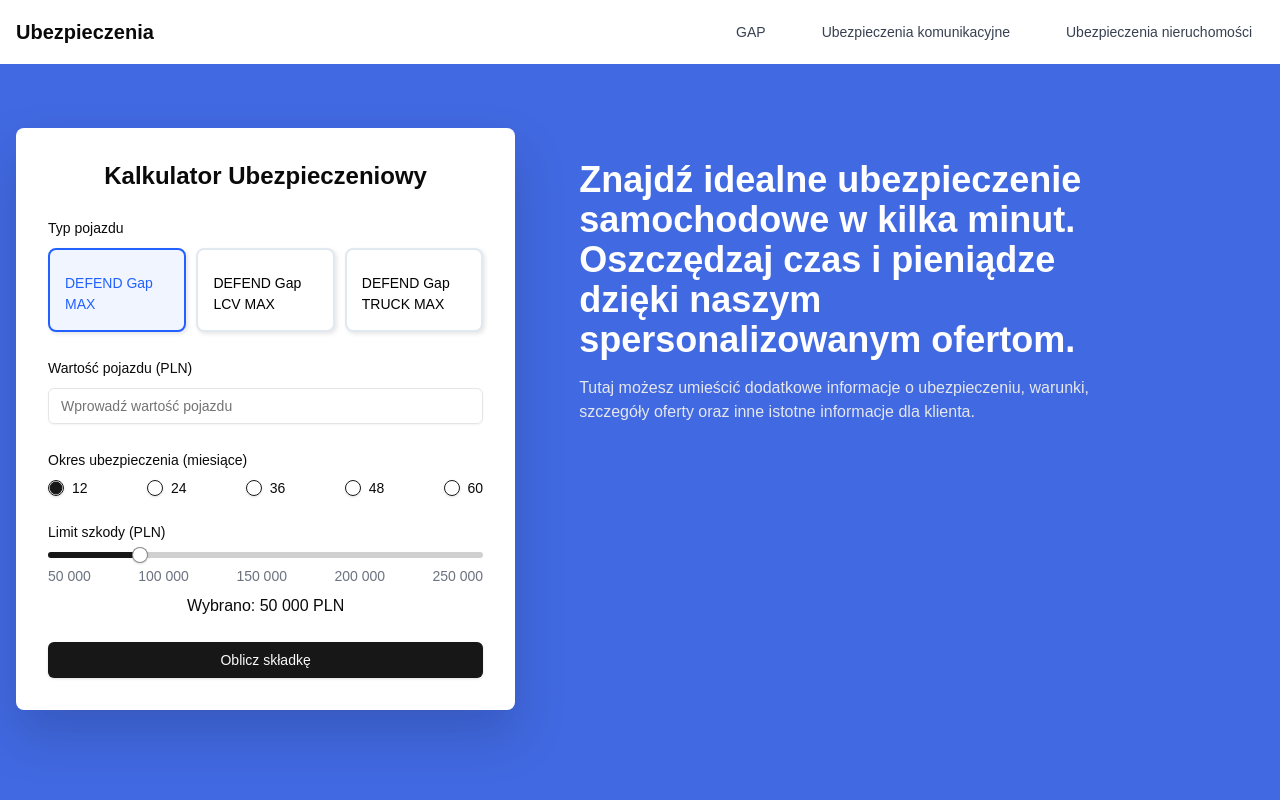
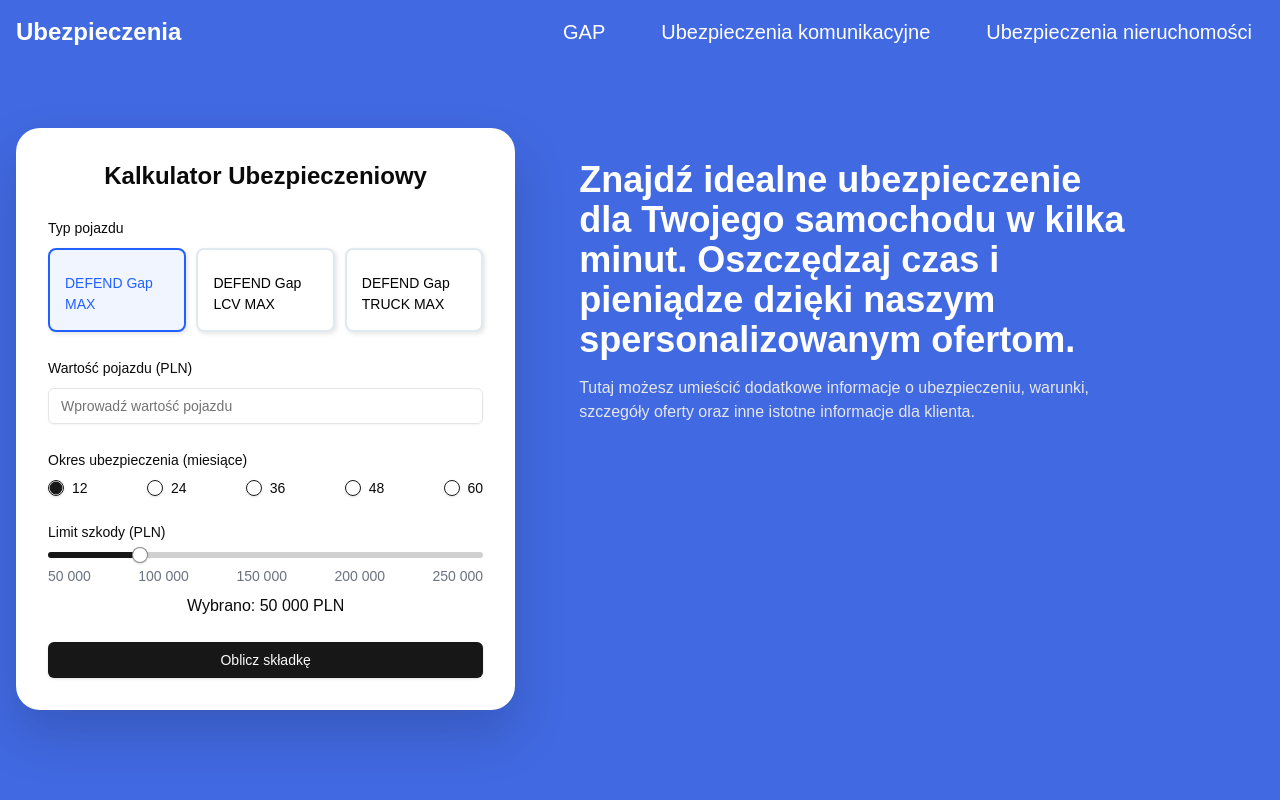
Before and after one commit to mainlycc/Ubezpieczenia_app, a Next.js app in the folder my-next-app/: page / in a window 1280 px wide. Shown: the top 800 px of the page. Built offline with nearby package versions, Linux system fonts and the light colour scheme.

Commit message:
zmiany w menu

```diff
--- a/my-next-app/src/app/layout.tsx
+++ b/my-next-app/src/app/layout.tsx
@@ -16,8 +16,8 @@
 });
 
 export const metadata: Metadata = {
-  title: "Create Next App",
-  description: "Generated by create next app",
+  title: "Ubezpieczenie pojazdów",
+  description: "Ubezpieczenie pojazdów",
 };
 
 export default function RootLayout({
--- a/my-next-app/src/app/page.tsx
+++ b/my-next-app/src/app/page.tsx
@@ -97,7 +97,7 @@
             {step === 'form' ? (
               <>
                 <div className="w-2/5">
-                  <div className="bg-white drop-shadow-2xl rounded-lg p-8">
+                  <div className="bg-white drop-shadow-2xl rounded-3xl p-8">
                     {error && (
                       <div className="mb-4 p-4 bg-red-100 text-red-700 rounded">
                         {error}
@@ -185,7 +185,7 @@
                 </div>
                 <div className="w-1/2">
                   <div className="bg-[#4169E1] p-8 rounded-lg h-full">
-                    <h2 className="text-4xl font-bold mb-4 text-white">Znajdź idealne ubezpieczenie samochodowe w kilka minut. Oszczędzaj czas i pieniądze dzięki naszym spersonalizowanym ofertom.</h2>
+                    <h2 className="text-4xl font-bold mb-4 text-white">Znajdź idealne ubezpieczenie dla Twojego samochodu w kilka minut. Oszczędzaj czas i pieniądze dzięki naszym spersonalizowanym ofertom.</h2>
                     <p className="text-gray-200">
                       Tutaj możesz umieścić dodatkowe informacje o ubezpieczeniu, warunki,
                       szczegóły oferty oraz inne istotne informacje dla klienta.
--- a/my-next-app/src/components/ui/navbar.tsx
+++ b/my-next-app/src/components/ui/navbar.tsx
@@ -8,19 +8,19 @@
   const [isOpen, setIsOpen] = useState(false);
 
   return (
-    <nav className="bg-white shadow-lg">
+    <nav className="bg-[#4169E1]">
       <div className="max-w-7xl mx-auto px-4">
         <div className="flex justify-between h-16">
           <div className="flex items-center">
-            <Link href="/" className="flex-shrink-0 flex items-center">
-              <span className="text-xl font-bold">Ubezpieczenia</span>
+            <Link href="/" className="flex-shrink-0 flex items-center text-white text-xl font-bold">
+              <span className="text-2xl font-bold">Ubezpieczenia</span>
             </Link>
           </div>
 
           {/* Menu na większe ekrany */}
           <div className="hidden md:flex items-center space-x-8">
             <div className="relative group">
-              <button className="text-gray-700 hover:text-gray-900 px-3 py-2 rounded-md text-sm font-medium">
+              <button className="text-white text-xl font-bold hover:text-gray-200 px-3 py-2 rounded-md text-sm font-medium">
                 GAP
               </button>
               <div className="absolute z-10 hidden group-hover:block w-48 bg-white shadow-lg rounded-md mt-2">
@@ -34,7 +34,7 @@
             </div>
 
             <div className="relative group">
-              <button className="text-gray-700 hover:text-gray-900 px-3 py-2 rounded-md text-sm font-medium">
+              <button className="text-white text-xl font-bold hover:text-gray-200 px-3 py-2 rounded-md text-sm font-medium">
                 Ubezpieczenia komunikacyjne
               </button>
               <div className="absolute z-10 hidden group-hover:block w-48 bg-white shadow-lg rounded-md mt-2">
@@ -51,7 +51,7 @@
             </div>
 
             <div className="relative group">
-              <button className="text-gray-700 hover:text-gray-900 px-3 py-2 rounded-md text-sm font-medium">
+              <button className="text-white text-xl font-bold hover:text-gray-200 px-3 py-2 rounded-md text-sm font-medium">
                 Ubezpieczenia nieruchomości
               </button>
               <div className="absolute z-10 hidden group-hover:block w-48 bg-white shadow-lg rounded-md mt-2">
@@ -87,7 +87,7 @@
             <Link href="/komunikacyjne" className="block px-3 py-2 text-base font-medium text-gray-700 hover:text-gray-900 hover:bg-gray-100 rounded-md">
               Ubezpieczenia komunikacyjne
             </Link>
-            <Link href="/nieruchomosci" className="block px-3 py-2 text-base font-medium text-gray-700 hover:text-gray-900 hover:bg-gray-100 rounded-md">
+            <Link href="/nieruchomosci" className="block px-3 py-2 text-base font-medium text-xl hover:text-gray-900 hover:bg-gray-100 rounded-md">
               Ubezpieczenia nieruchomości
             </Link>
           </div>
--- a/my-next-app/src/components/ui/navigation-menu.tsx
+++ b/my-next-app/src/components/ui/navigation-menu.tsx
@@ -8,57 +8,57 @@
   const [isOpen, setIsOpen] = useState(false);
 
   return (
-    <nav className="bg-white shadow-lg">
+    <nav className="bg-[#4169E1]">
       <div className="max-w-7xl mx-auto px-4">
         <div className="flex justify-between h-16">
           <div className="flex items-center">
-            <Link href="/" className="flex-shrink-0 flex items-center">
-              <span className="text-xl font-bold">Ubezpieczenia</span>
+            <Link href="/" className="flex-shrink-0 flex items-center text-white text-2xl font-bold">
+              <span className="text-2xl font-bold">Ubezpieczenia</span>
             </Link>
           </div>
 
           {/* Menu na większe ekrany */}
           <div className="hidden md:flex items-center space-x-8">
             <div className="relative group">
-              <button className="text-gray-700 hover:text-gray-900 px-3 py-2 rounded-md text-sm font-medium">
+              <button className="text-white text-2xl font-bold hover:text-gray-200 px-3 py-2 rounded-md">
                 GAP
               </button>
               <div className="absolute z-10 hidden group-hover:block w-48 bg-white shadow-lg rounded-md mt-2">
-                <Link href="/gap/samochody" className="block px-4 py-2 text-sm text-gray-700 hover:bg-gray-100">
+                <Link href="/gap/samochody" className="block px-4 py-2 text-xl text-gray-700 hover:bg-gray-100">
                   Samochody osobowe
                 </Link>
-                <Link href="/gap/dostawcze" className="block px-4 py-2 text-sm text-gray-700 hover:bg-gray-100">
+                <Link href="/gap/dostawcze" className="block px-4 py-2 text-xl text-gray-700 hover:bg-gray-100">
                   Samochody dostawcze
                 </Link>
               </div>
             </div>
 
             <div className="relative group">
-              <button className="text-gray-700 hover:text-gray-900 px-3 py-2 rounded-md text-sm font-medium">
+              <button className="text-white text-2xl font-bold hover:text-gray-200 px-3 py-2 rounded-md">
                 Ubezpieczenia komunikacyjne
               </button>
               <div className="absolute z-10 hidden group-hover:block w-48 bg-white shadow-lg rounded-md mt-2">
-                <Link href="/komunikacyjne/oc" className="block px-4 py-2 text-sm text-gray-700 hover:bg-gray-100">
+                <Link href="/komunikacyjne/oc" className="block px-4 py-2 text-xl text-gray-700 hover:bg-gray-100">
                   OC
                 </Link>
-                <Link href="/komunikacyjne/ac" className="block px-4 py-2 text-sm text-gray-700 hover:bg-gray-100">
+                <Link href="/komunikacyjne/ac" className="block px-4 py-2 text-xl text-gray-700 hover:bg-gray-100">
                   AC
                 </Link>
-                <Link href="/komunikacyjne/assistance" className="block px-4 py-2 text-sm text-gray-700 hover:bg-gray-100">
+                <Link href="/komunikacyjne/assistance" className="block px-4 py-2 text-xl text-gray-700 hover:bg-gray-100">
                   Assistance
                 </Link>
               </div>
             </div>
 
             <div className="relative group">
-              <button className="text-gray-700 hover:text-gray-900 px-3 py-2 rounded-md text-sm font-medium">
+              <button className="text-white text-2xl font-bold hover:text-gray-200 px-3 py-2 rounded-md">
                 Ubezpieczenia nieruchomości
               </button>
               <div className="absolute z-10 hidden group-hover:block w-48 bg-white shadow-lg rounded-md mt-2">
-                <Link href="/nieruchomosci/dom" className="block px-4 py-2 text-sm text-gray-700 hover:bg-gray-100">
+                <Link href="/nieruchomosci/dom" className="block px-4 py-2 text-xl text-gray-700 hover:bg-gray-100">
                   Dom
                 </Link>
-                <Link href="/nieruchomosci/mieszkanie" className="block px-4 py-2 text-sm text-gray-700 hover:bg-gray-100">
+                <Link href="/nieruchomosci/mieszkanie" className="block px-4 py-2 text-xl text-gray-700 hover:bg-gray-100">
                   Mieszkanie
                 </Link>
               </div>
@@ -69,7 +69,7 @@
           <div className="md:hidden flex items-center">
             <button
               onClick={() => setIsOpen(!isOpen)}
-              className="inline-flex items-center justify-center p-2 rounded-md text-gray-700 hover:text-gray-900 hover:bg-gray-100"
+              className="inline-flex items-center justify-center p-2 rounded-md text-white hover:text-gray-200 hover:bg-gray-100"
             >
               {isOpen ? <X className="h-6 w-6" /> : <Menu className="h-6 w-6" />}
             </button>
@@ -81,13 +81,13 @@
       {isOpen && (
         <div className="md:hidden">
           <div className="px-2 pt-2 pb-3 space-y-1">
-            <Link href="/gap" className="block px-3 py-2 text-base font-medium text-gray-700 hover:text-gray-900 hover:bg-gray-100 rounded-md">
+            <Link href="/gap" className="block px-3 py-2 text-xl font-medium text-white hover:text-gray-200 hover:bg-gray-100 rounded-md">
               GAP
             </Link>
-            <Link href="/komunikacyjne" className="block px-3 py-2 text-base font-medium text-gray-700 hover:text-gray-900 hover:bg-gray-100 rounded-md">
+            <Link href="/komunikacyjne" className="block px-3 py-2 text-xl font-medium text-white hover:text-gray-200 hover:bg-gray-100 rounded-md">
               Ubezpieczenia komunikacyjne
             </Link>
-            <Link href="/nieruchomosci" className="block px-3 py-2 text-base font-medium text-gray-700 hover:text-gray-900 hover:bg-gray-100 rounded-md">
+            <Link href="/nieruchomosci" className="block px-3 py-2 text-xl font-medium text-white hover:text-gray-200 hover:bg-gray-100 rounded-md">
               Ubezpieczenia nieruchomości
             </Link>
           </div>
```
